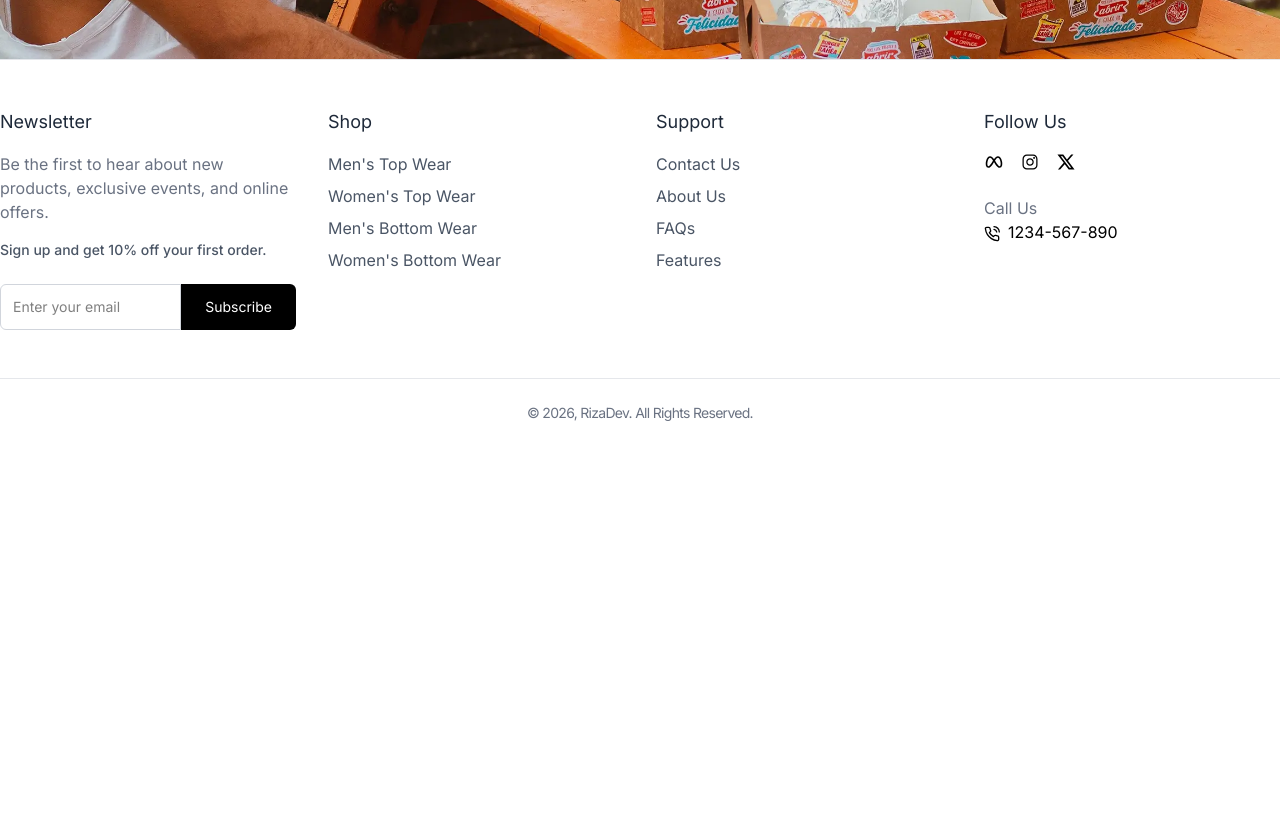
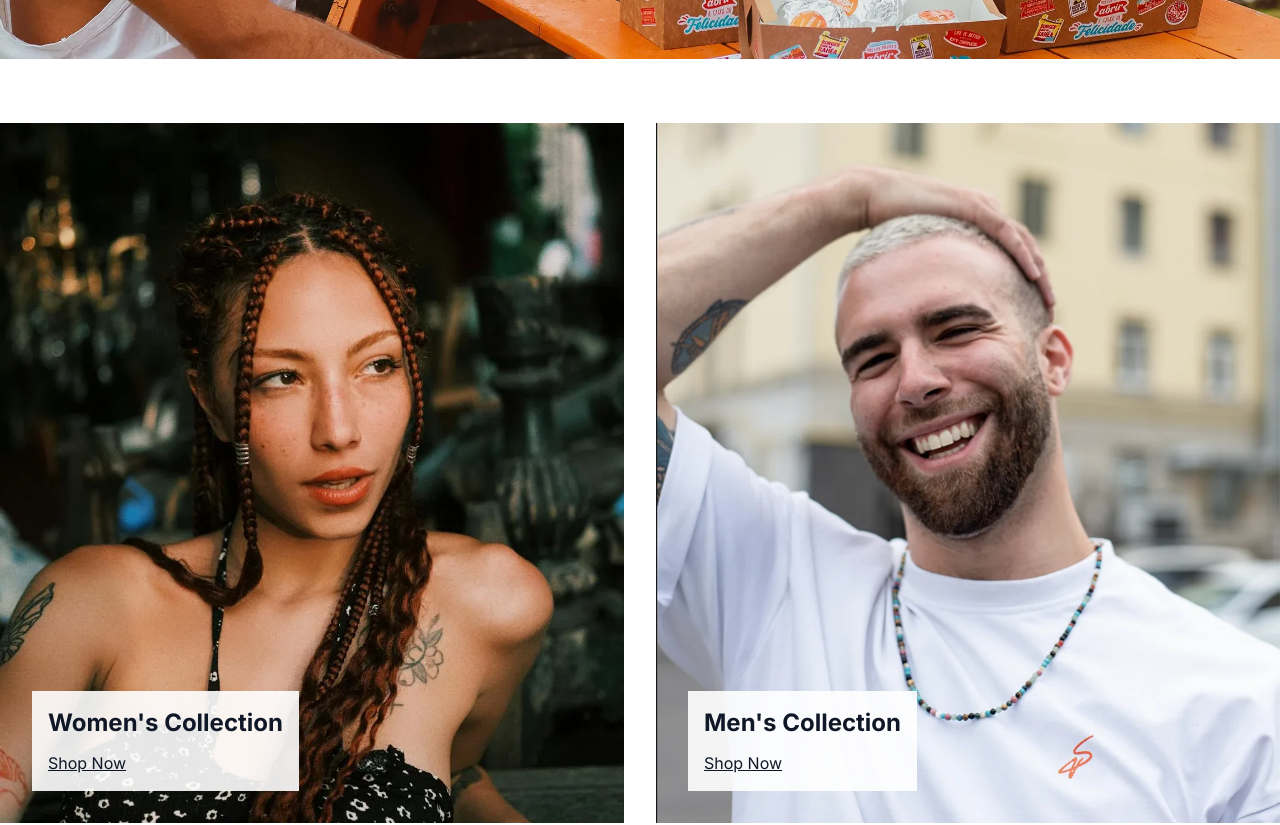
Before and after one commit to rizarayhan/rabbit-v2, a React (Vite) app: page / in a window 1280 px wide. Shown: the part 800-1625 px from the top of the page. Before the commit the page ends 1271 px from the top, so only its background shows below. Built offline with nearby package versions, Linux system fonts and the light colour scheme.

Commit message:
create gender section

```diff
--- /dev/null
+++ b/src/components/Products/GenderCollectionSection.jsx
@@ -0,0 +1,46 @@
+import menCollection from "../../assets/mens-collection.webp";
+import womenCollection from "../../assets/womens-collection.webp";
+
+const GenderCollectionSection = () => {
+  return (
+    <section className="py-16 px-4 md:px-0">
+      <div className="container mx-auto flex flex-col md:flex-row gap-8">
+        {/* Left section */}
+        <div className="relative flex-1">
+          <img
+            src={womenCollection}
+            alt="Women Collection"
+            className="w-full h-[700px] object-cover"
+          />
+          <div className="absolute bottom-8 left-8 bg-white/90 p-4">
+            <h2 className="text-2xl font-bold text-gray-900 mb-3">
+              Women's Collection
+            </h2>
+            <a href="#" className="text-gray-900 underline">
+              Shop Now
+            </a>
+          </div>
+        </div>
+
+        {/* Right section */}
+        <div className="relative flex-1">
+          <img
+            src={menCollection}
+            alt="Men Collection"
+            className="w-full h-[700px] object-cover"
+          />
+          <div className="absolute bottom-8 left-8 bg-white/90 p-4">
+            <h2 className="text-2xl font-bold text-gray-900 mb-3">
+              Men's Collection
+            </h2>
+            <a href="#" className="text-gray-900 underline">
+              Shop Now
+            </a>
+          </div>
+        </div>
+      </div>
+    </section>
+  );
+};
+
+export default GenderCollectionSection;
--- a/src/pages/Home.jsx
+++ b/src/pages/Home.jsx
@@ -1,4 +1,5 @@
 import Hero from "../components/Layout/Hero";
+import GenderCollectionSection from "../components/Products/GenderCollectionSection";
 
 const Home = () => {
   return (
@@ -6,6 +7,7 @@ const Home = () => {
       {/* Hero */}
       <Hero />
       {/* Gender Collection */}
+      <GenderCollectionSection />
       {/* New Arrivals */}
       {/* Best Seller */}
       {/* Also like */}
```
